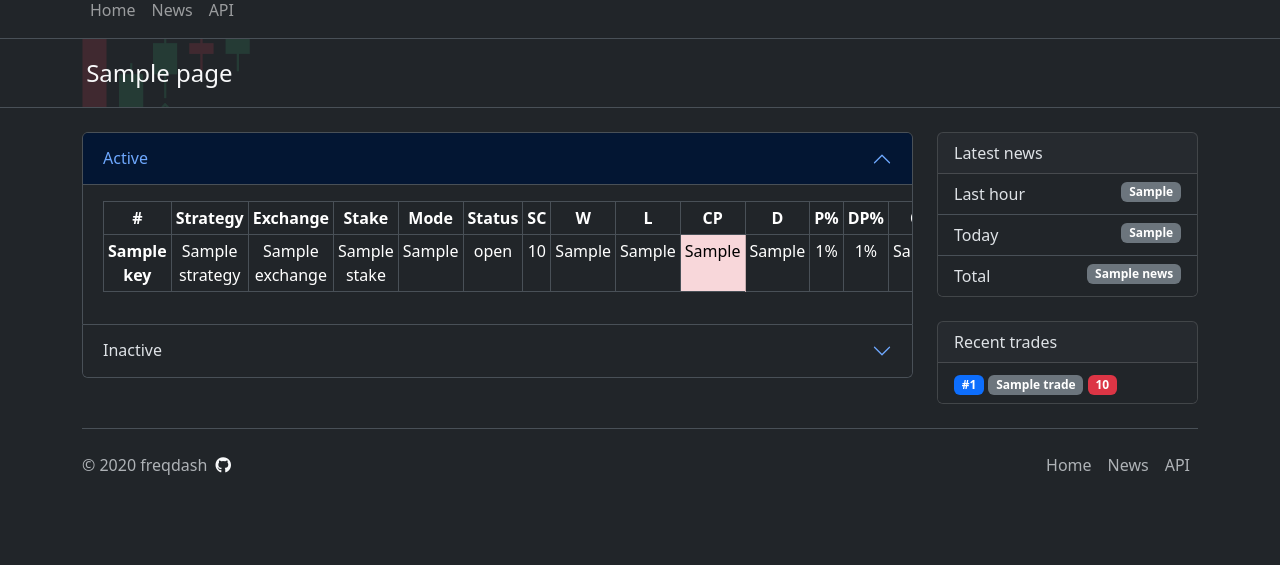
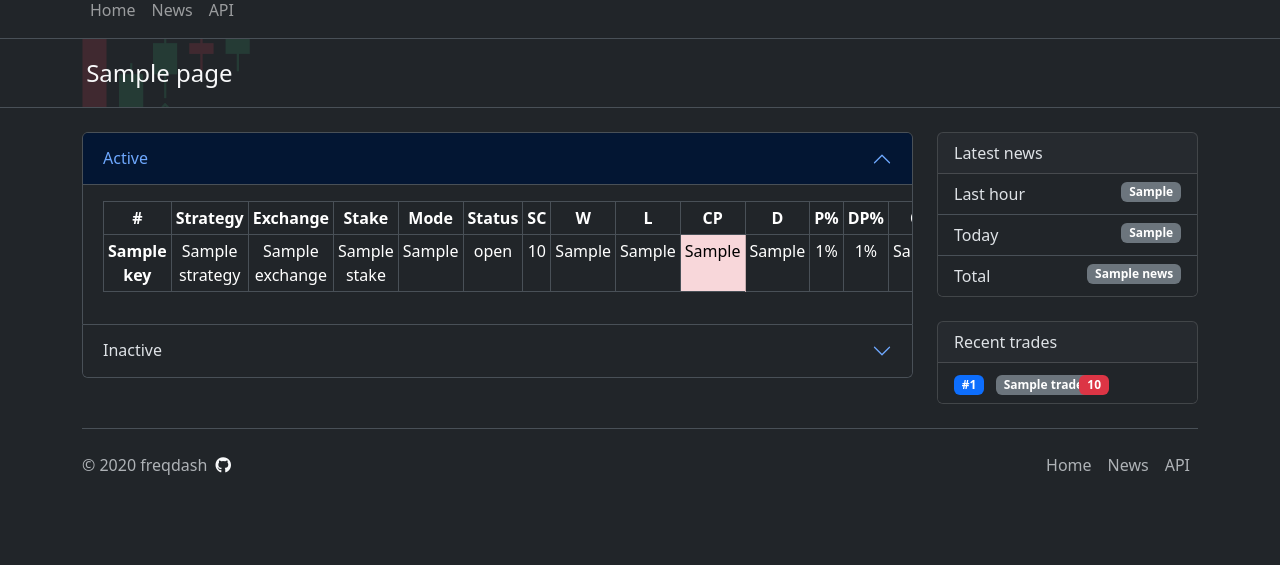
Before and after one commit to ecoppen/freqdash, a FastAPI app: template templates/index.html in a window 1280 px wide. Shown: the part 18-583 px from the top of the page. Run offline with FastAPI, Linux system fonts and the light colour scheme; the template is opened without the code that fills it: most values are stand-ins (such as "Sample title", 1, 10 or a date in 2020); parts of the project's set-up code (start-up, migrations or seed data) failed here and were passed over; some libraries are stand-ins or nearby versions.

Commit message:
format recent trades

```diff
--- a/templates/index.html
+++ b/templates/index.html
@@ -192,8 +192,10 @@
                 {% if data["instances"]["recent"]|length > 0 %}
                     {% for trade in data["instances"]["recent"] %}
                         <li class="list-group-item">
-                            <span class="badge bg-primary">#{{ trade[0] }}</span>
-                            <span class="badge bg-secondary">{{ trade[2] }}</span>
+                            <div class="row">
+                                <div class="col-2"><span class="badge bg-primary">#{{ trade[0] }}</span></div>
+                                <div class="col-4"><span class="badge bg-secondary">{{ trade[2] }}</span></div>
+                                <div class="col-3">
                                 {% if trade[9] >= 0 %}
                                     <span class="badge bg-success">
                                 {% else %}
@@ -201,6 +203,9 @@
                                 {% endif %}
                                 {{ "%.3g"|format(trade[9]) }}
                                 </span>
+                                </div>
+
+                            </div>
                         </li>
                     {% endfor %}
                 {% else %}
```
Lines whose indentation alone changed are shown as unchanged.
